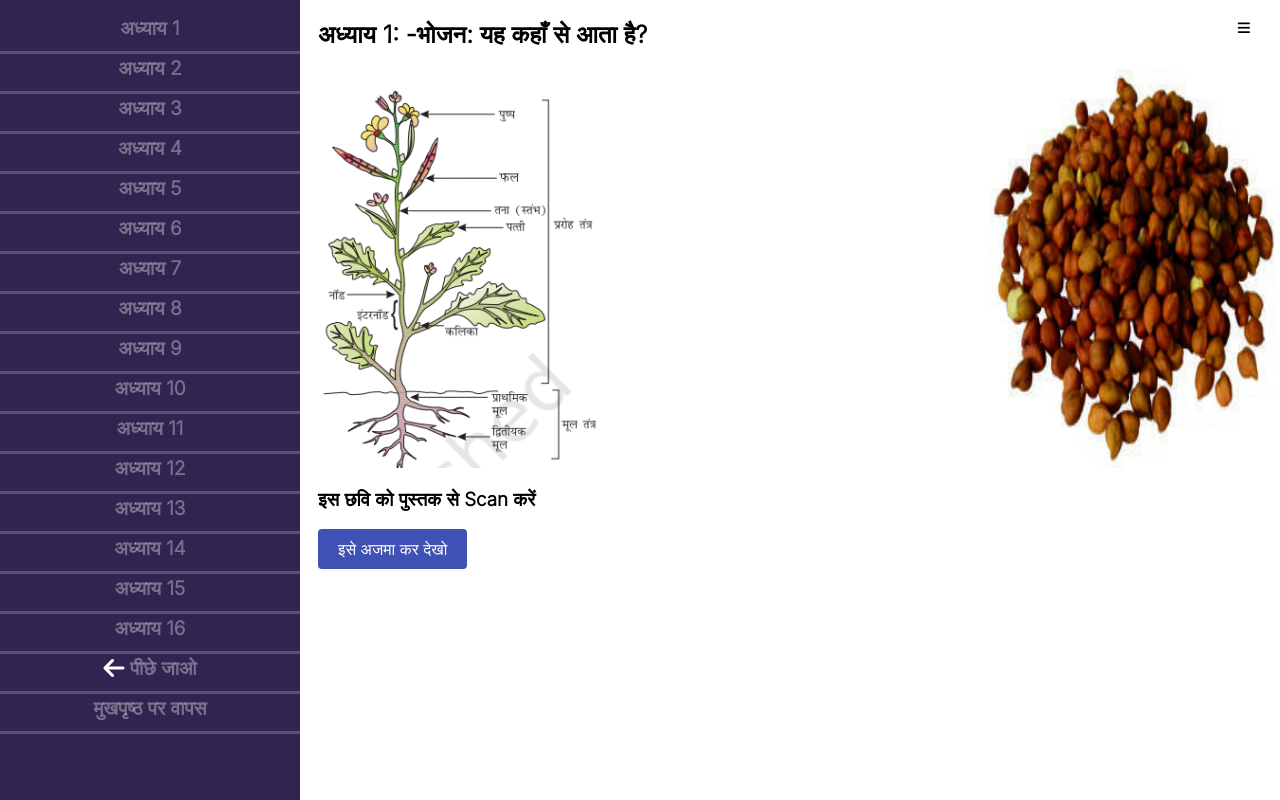
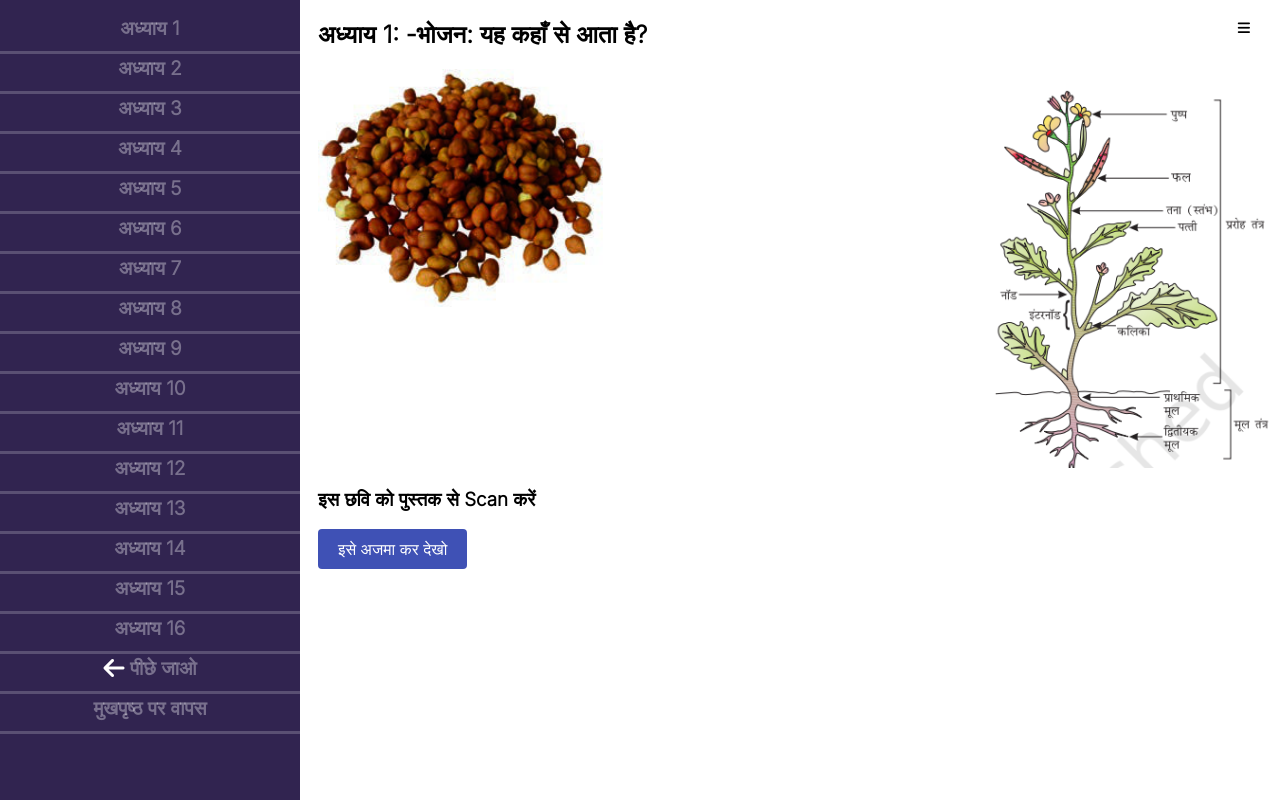
Before and after one commit to viniith21/Easiofy-Education, a plain HTML site: page EASIOFY EDUCATION/Subjects/Chap1.html in a window 1280 px wide. Drawn offline with Linux system fonts and the light colour scheme.

Commit message:
changes done

```diff
--- a/EASIOFY EDUCATION/Subjects/Chap1.html
+++ b/EASIOFY EDUCATION/Subjects/Chap1.html
@@ -282,14 +282,16 @@
           <h2>अध्याय 1: -भोजन: यह कहाँ से आता है?</h2>
           <div class="image-placeholder">
             <img
+              src="../Target Images/Chap_1.jpg"
+              alt="Scan Image _1"
+              class="right-image"
+              style="height: 20%"
+            />
+            <img
               src="../Target Images/Chap1.png"
               alt="Scan Image 1"
               class="left-image"
-            />
-            <img
-              src="../Target Images/Chap_1.jpg"
-              alt="Scan Image _1"
-              class="right-image"
+              style="height: 20%"
             />
           </div>
           <h3 class="scan-image-headline">इस छवि को पुस्तक से Scan करें</h3>
```
Also changed, not shown: EASIOFY EDUCATION/Scan.html (+1 -1 lines).
